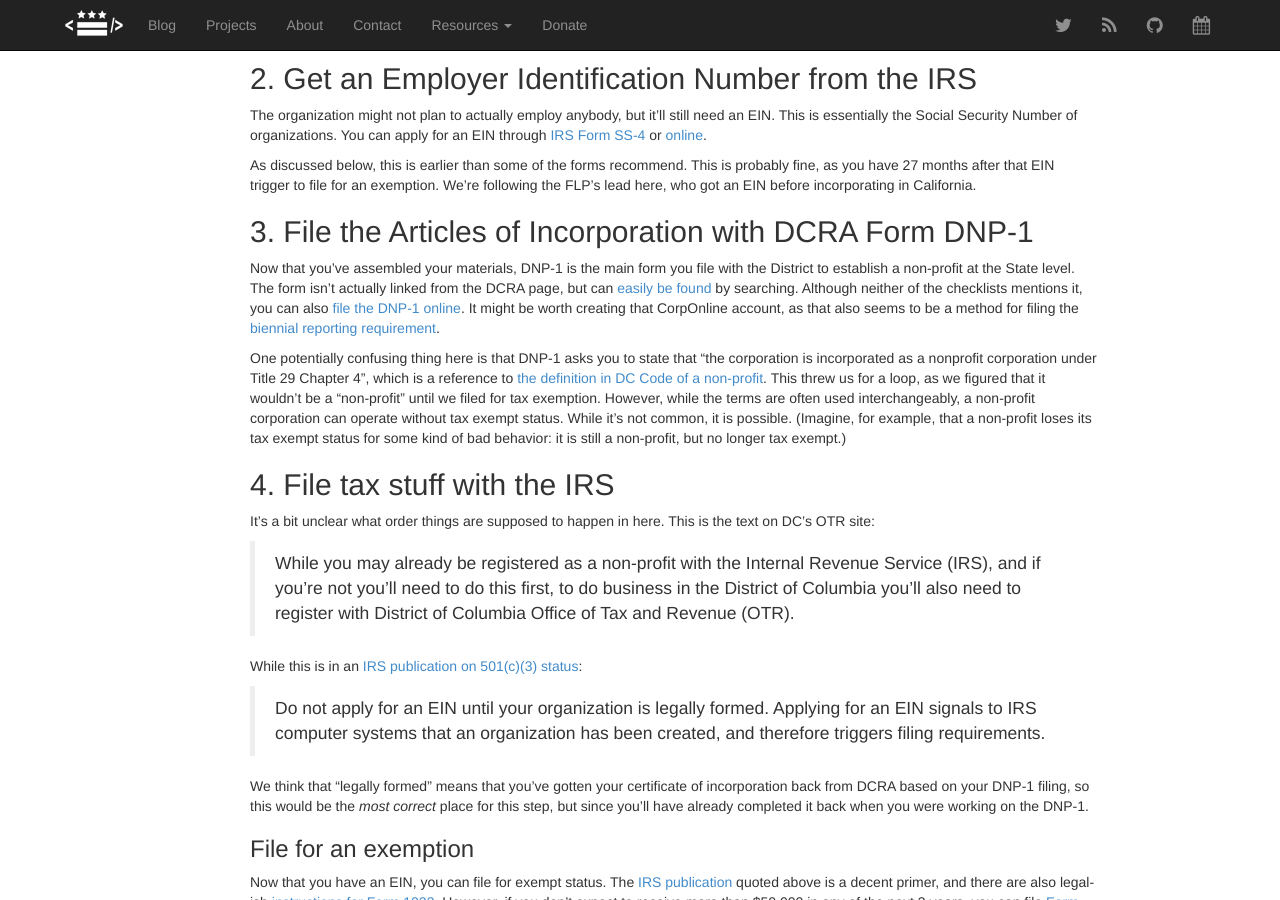
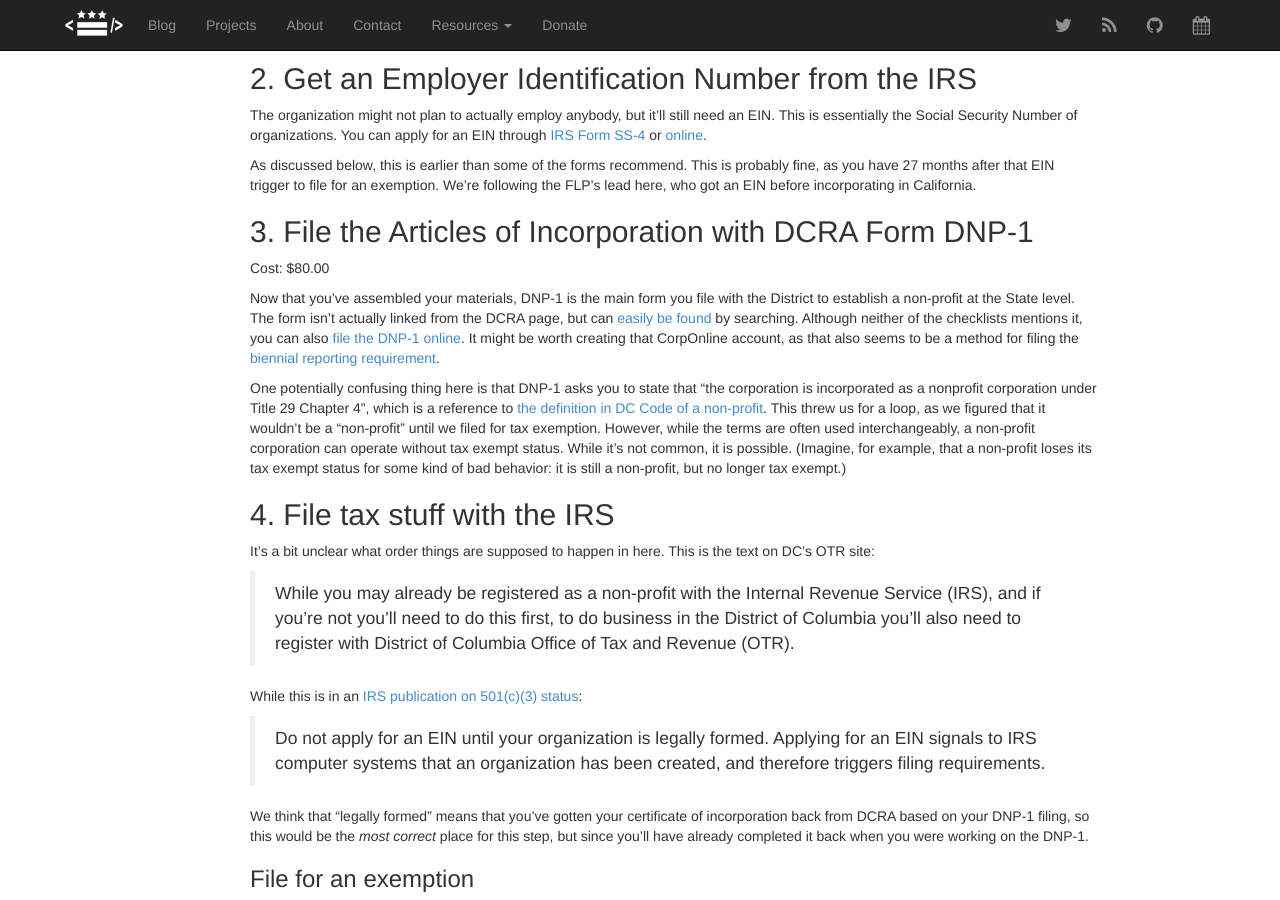
Before and after one commit to civictechdc/codefordc.github.com, a Jekyll site: the page built from blog/_posts/2016-11-17-start-nonprofit.md, in a window 1280 px wide and 900 px high, scrolled down 2889 px. Built offline with Jekyll 4.4.1, drawn with Linux system fonts in a browser that asks for light colours.

Commit message:
add cost for dnp-1

```diff
--- a/blog/_posts/2016-11-17-start-nonprofit.md
+++ b/blog/_posts/2016-11-17-start-nonprofit.md
@@ -136,6 +136,8 @@
 
 ## 3. File the Articles of Incorporation with DCRA Form DNP-1
 
+Cost: $80.00
+
 Now that you’ve assembled your materials, DNP-1 is the main form you file with the District to establish a non-profit at the State level. The form isn't actually linked from the DCRA page, but can [easily be
 found](http://dcra.dc.gov/sites/default/files/dc/sites/dcra/publication/attachments/Articles%20of%20Incorporation%20of%20Domestic%20Nonprofit%20Corporation%20DNP-1.pdf) by searching. Although neither of the checklists mentions it, you can also [file the DNP-1 online](http://dcra.dc.gov/service/domestic-nonprofit-corporation). It might be worth creating that CorpOnline account, as that also seems to be a method for filing the [biennial reporting requirement](http://dcra.dc.gov/sites/default/files/dc/sites/dcra/page_content/attachments/Two-Year%20Report%20for%20Domestic%20%26%20Foreign%20Filing%20Entity%20BRA-25.pdf).
 
```
